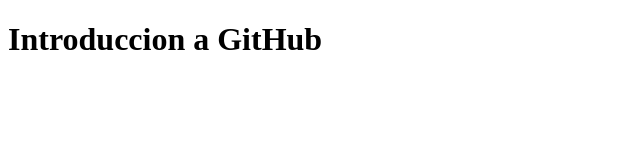
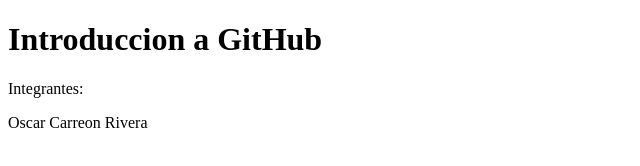
Before and after one commit to OscarCarreon22/introduccion-a-git-Oscar, a plain HTML site: page index.html in a window 1280 px wide. Shown: the whole page, without its empty margins (0-640 px from the left). Drawn offline with Linux system fonts and the light colour scheme.

Commit message:
Agregar integrantes
Se agrego un apartado para los integrantes de
equipo a index.html

```diff
--- a/index.html
+++ b/index.html
@@ -9,7 +9,10 @@
 
     <h1>Introduccion a GitHub</h1>
 
-
+    <p>Integrantes:</p>
+    <div class="contenedor">
+        <p>Oscar Carreon Rivera</p>
+    </div>
 
 </body>
 </html>
```
